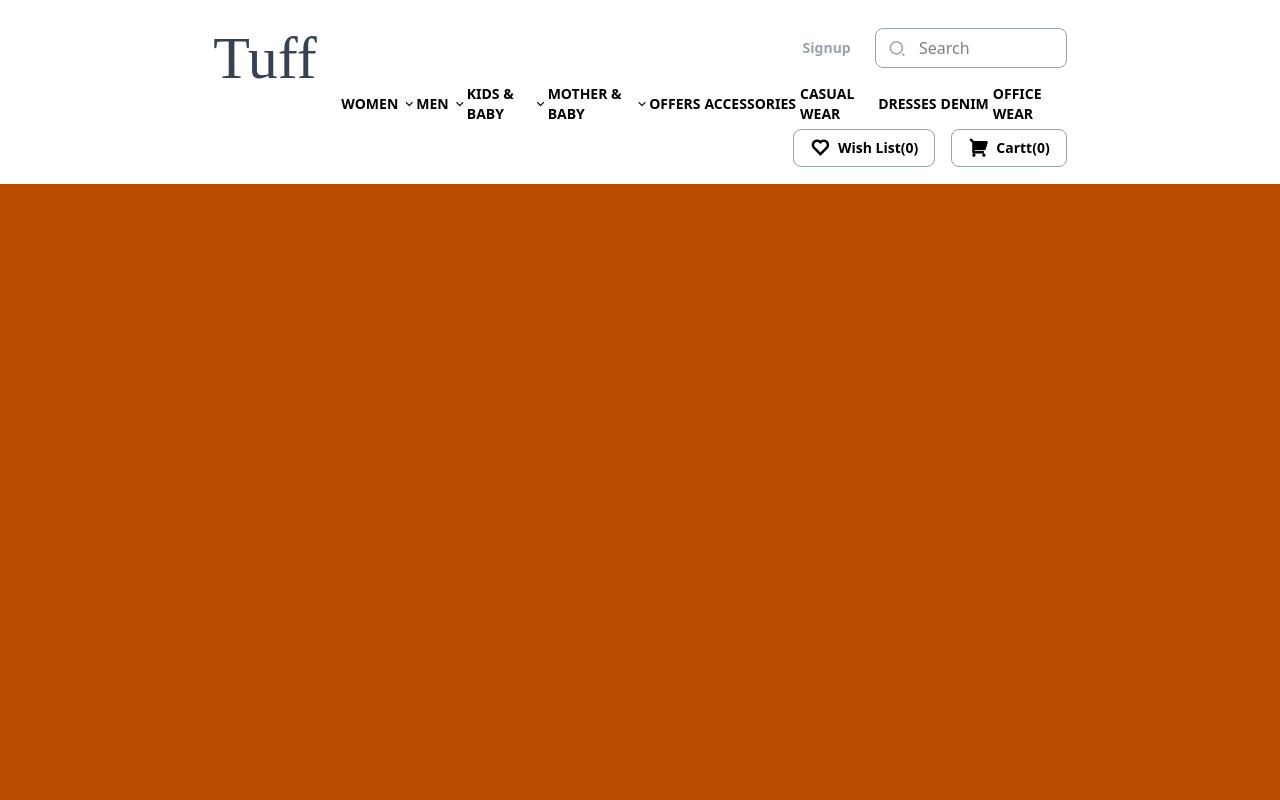
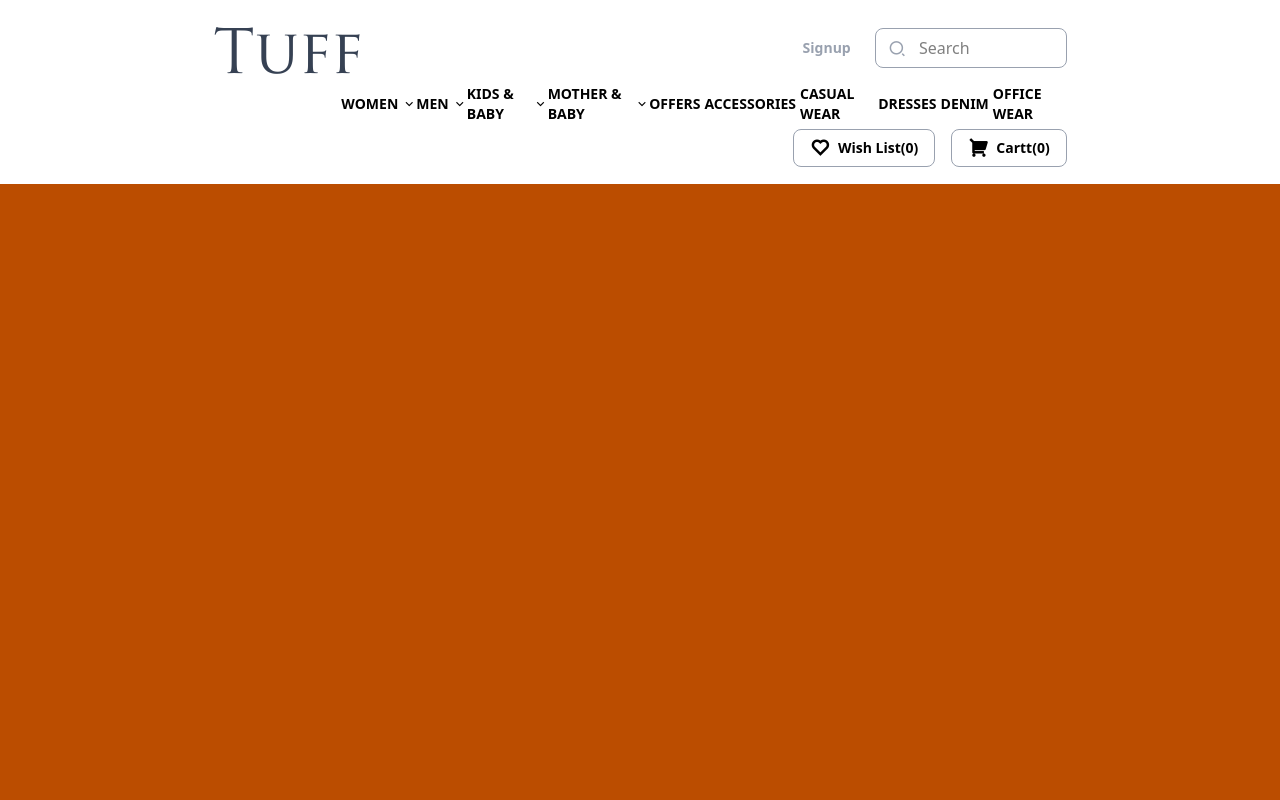
Before and after one commit to lasithLRI/Project_Tuff_Collection_Frontend, a Next.js app: page / in a window 1280 px wide. Shown: the top 800 px of the page. Built offline with nearby package versions, Linux system fonts and the light colour scheme; a web font is replaced by a local one.

Commit message:
- Decleared. but never used error fixed

```diff
--- a/app/components/navbar.tsx
+++ b/app/components/navbar.tsx
@@ -18,7 +18,7 @@ export default function Navbar() {
       <div className="w-2/3 h-auto">
         <div className="w-full h-20 flex items-center justify-between">
           <div className="w-auto h-full items-end flex">
-            <p className="font-[trajan] font-light text-gray-700 text-6xl">Tuff</p>
+          <p className={`${trajan.className} font-light text-gray-700 text-6xl`}>Tuff</p>
           </div>
           <div className="w-auto h-full  flex items-center">
             <div className="w-20 h-10  mr-2">
```
